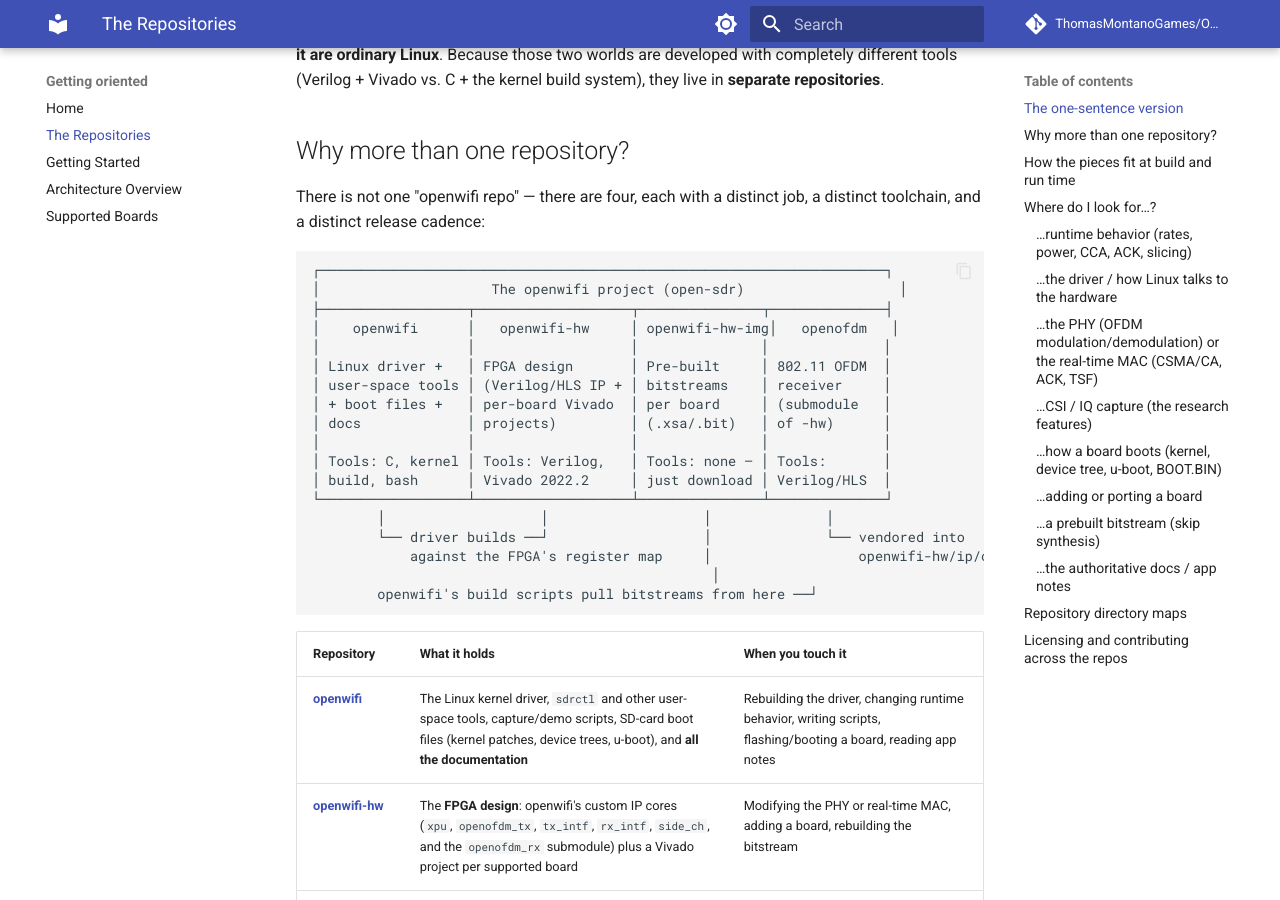
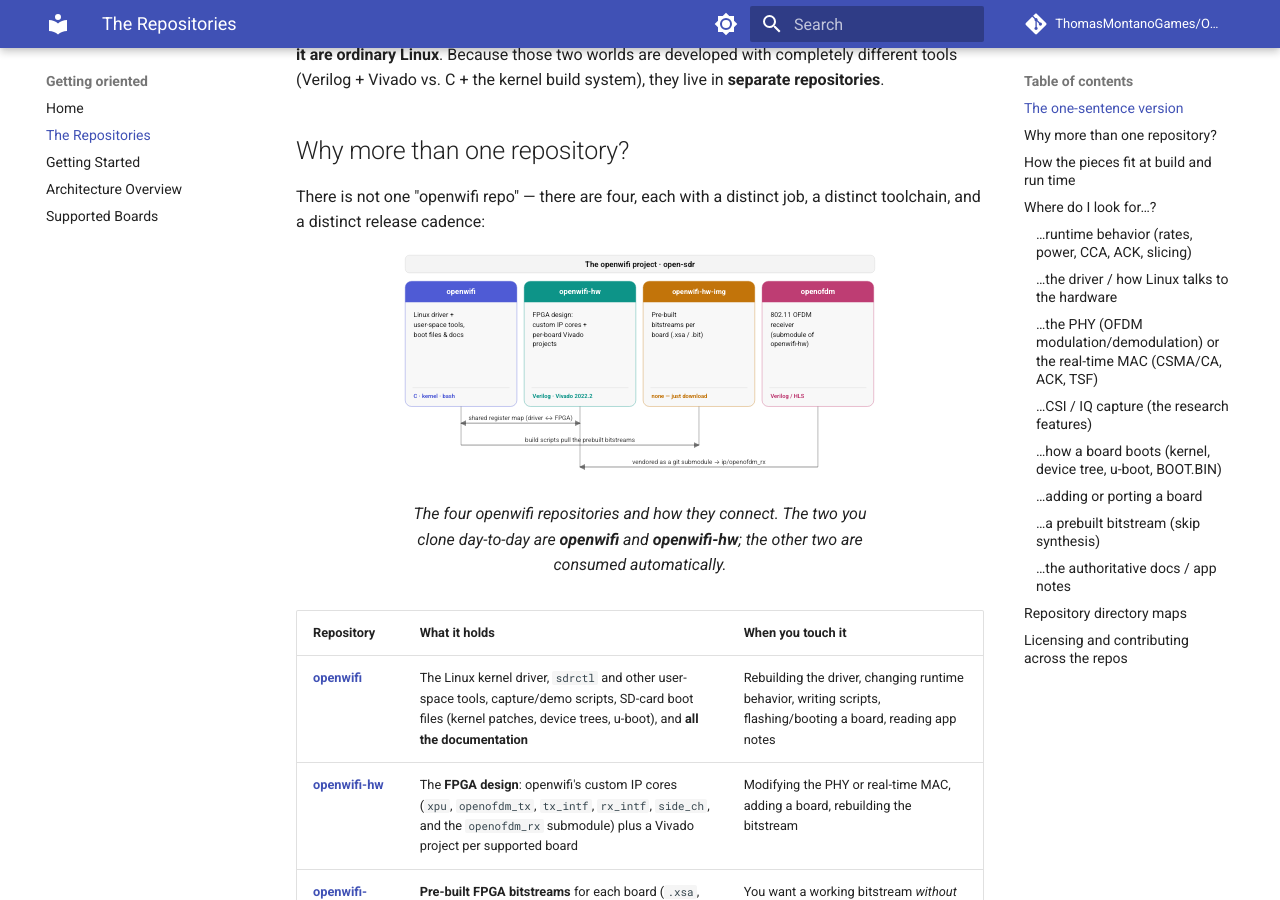
Before and after one commit to ThomasMontanoGames/OpenWifi-Wiki, an MkDocs documentation site: the page built from docs/Repositories.md, in a window 1280 px wide and 900 px high, scrolled down 405 px. Built offline with MkDocs 1.6.1 and Material for MkDocs 9.7.7, drawn with Linux system fonts in a browser that asks for light colours; comment, search, counter and statistics services are not loaded.

Commit message:
Render the repositories diagram as an inline SVG instead of ASCII art
Replaces the ASCII box diagram on the Repositories page with a
theme-aware, responsive inline SVG: four color-coded repo cards and a
labeled connector bus showing how they relate (shared register map,
bitstream pull, submodule vendoring). Uses currentColor so it adapts to
light/dark, scales crisply, and stays legible on mobile.

````diff
--- a/docs/Repositories.md
+++ b/docs/Repositories.md
@@ -10,26 +10,78 @@ openwifi is a full-stack, Linux `mac80211`-compatible IEEE 802.11 (Wi-Fi) implem
 
 There is not one "openwifi repo" — there are four, each with a distinct job, a distinct toolchain, and a distinct release cadence:
 
-```
-┌─────────────────────────────────────────────────────────────────────┐
-│                     The openwifi project (open-sdr)                   │
-├──────────────────┬───────────────────┬───────────────┬──────────────┤
-│    openwifi      │   openwifi-hw     │ openwifi-hw-img│   openofdm   │
-│                  │                   │               │              │
-│ Linux driver +   │ FPGA design       │ Pre-built     │ 802.11 OFDM  │
-│ user-space tools │ (Verilog/HLS IP + │ bitstreams    │ receiver     │
-│ + boot files +   │ per-board Vivado  │ per board     │ (submodule   │
-│ docs             │ projects)         │ (.xsa/.bit)   │ of -hw)      │
-│                  │                   │               │              │
-│ Tools: C, kernel │ Tools: Verilog,   │ Tools: none — │ Tools:       │
-│ build, bash      │ Vivado 2022.2     │ just download │ Verilog/HLS  │
-└──────────────────┴───────────────────┴───────────────┴──────────────┘
-        │                   │                   │              │
-        └── driver builds ──┘                   │              └── vendored into
-            against the FPGA's register map     │                  openwifi-hw/ip/openofdm_rx
-                                                 │
-        openwifi's build scripts pull bitstreams from here ──┘
-```
+<figure>
+<svg viewBox="0 0 920 434" role="img" aria-label="The four openwifi repositories and how they connect: openwifi (driver and tools), openwifi-hw (FPGA design), openwifi-hw-img (prebuilt bitstreams), and openofdm (OFDM receiver submodule)." style="width:100%;height:auto;max-width:920px;font-family:inherit;font-size:13px">
+  <defs>
+    <marker id="ow-arrow" viewBox="0 0 10 10" refX="8.5" refY="5" markerWidth="7" markerHeight="7" orient="auto-start-reverse">
+      <path d="M0,0 L10,5 L0,10 z" fill="currentColor" fill-opacity="0.55"/>
+    </marker>
+  </defs>
+
+  <!-- project title bar -->
+  <rect x="10" y="8" width="900" height="34" rx="8" fill="currentColor" fill-opacity="0.05" stroke="currentColor" stroke-opacity="0.15"/>
+  <text x="460" y="30" text-anchor="middle" font-size="15" font-weight="700" fill="currentColor">The openwifi project · open-sdr</text>
+
+  <!-- card 1: openwifi (indigo) -->
+  <rect x="10" y="58" width="214" height="240" rx="12" fill="currentColor" fill-opacity="0.03" stroke="#4f5bd5" stroke-opacity="0.45" stroke-width="1.4"/>
+  <path d="M10,70 a12,12 0 0 1 12,-12 h190 a12,12 0 0 1 12,12 v28 h-214 z" fill="#4f5bd5"/>
+  <text x="117" y="83" text-anchor="middle" font-size="14.5" font-weight="700" fill="#ffffff">openwifi</text>
+  <text x="26" y="126" fill="currentColor">Linux driver +</text>
+  <text x="26" y="145" fill="currentColor">user-space tools,</text>
+  <text x="26" y="164" fill="currentColor">boot files &amp; docs</text>
+  <line x1="24" y1="262" x2="210" y2="262" stroke="currentColor" stroke-opacity="0.12"/>
+  <text x="26" y="281" font-size="11" font-weight="600" fill="#4f5bd5">C · kernel · bash</text>
+
+  <!-- card 2: openwifi-hw (teal) -->
+  <rect x="238" y="58" width="214" height="240" rx="12" fill="currentColor" fill-opacity="0.03" stroke="#0d9488" stroke-opacity="0.45" stroke-width="1.4"/>
+  <path d="M238,70 a12,12 0 0 1 12,-12 h190 a12,12 0 0 1 12,12 v28 h-214 z" fill="#0d9488"/>
+  <text x="345" y="83" text-anchor="middle" font-size="14.5" font-weight="700" fill="#ffffff">openwifi-hw</text>
+  <text x="254" y="126" fill="currentColor">FPGA design:</text>
+  <text x="254" y="145" fill="currentColor">custom IP cores +</text>
+  <text x="254" y="164" fill="currentColor">per-board Vivado</text>
+  <text x="254" y="183" fill="currentColor">projects</text>
+  <line x1="252" y1="262" x2="438" y2="262" stroke="currentColor" stroke-opacity="0.12"/>
+  <text x="254" y="281" font-size="11" font-weight="600" fill="#0d9488">Verilog · Vivado 2022.2</text>
+
+  <!-- card 3: openwifi-hw-img (amber) -->
+  <rect x="466" y="58" width="214" height="240" rx="12" fill="currentColor" fill-opacity="0.03" stroke="#c2740a" stroke-opacity="0.45" stroke-width="1.4"/>
+  <path d="M466,70 a12,12 0 0 1 12,-12 h190 a12,12 0 0 1 12,12 v28 h-214 z" fill="#c2740a"/>
+  <text x="573" y="83" text-anchor="middle" font-size="13.5" font-weight="700" fill="#ffffff">openwifi-hw-img</text>
+  <text x="482" y="126" fill="currentColor">Pre-built</text>
+  <text x="482" y="145" fill="currentColor">bitstreams per</text>
+  <text x="482" y="164" fill="currentColor">board (.xsa / .bit)</text>
+  <line x1="480" y1="262" x2="666" y2="262" stroke="currentColor" stroke-opacity="0.12"/>
+  <text x="482" y="281" font-size="11" font-weight="600" fill="#c2740a">none — just download</text>
+
+  <!-- card 4: openofdm (rose) -->
+  <rect x="694" y="58" width="214" height="240" rx="12" fill="currentColor" fill-opacity="0.03" stroke="#be3d73" stroke-opacity="0.45" stroke-width="1.4"/>
+  <path d="M694,70 a12,12 0 0 1 12,-12 h190 a12,12 0 0 1 12,12 v28 h-214 z" fill="#be3d73"/>
+  <text x="801" y="83" text-anchor="middle" font-size="14.5" font-weight="700" fill="#ffffff">openofdm</text>
+  <text x="710" y="126" fill="currentColor">802.11 OFDM</text>
+  <text x="710" y="145" fill="currentColor">receiver</text>
+  <text x="710" y="164" fill="currentColor">(submodule of</text>
+  <text x="710" y="183" fill="currentColor">openwifi-hw)</text>
+  <line x1="708" y1="262" x2="894" y2="262" stroke="currentColor" stroke-opacity="0.12"/>
+  <text x="710" y="281" font-size="11" font-weight="600" fill="#be3d73">Verilog / HLS</text>
+
+  <!-- connector bus -->
+  <g stroke="currentColor" stroke-opacity="0.4" stroke-width="1.5" fill="none">
+    <path d="M117,298 V372"/>
+    <path d="M345,298 V414"/>
+    <path d="M573,298 V372"/>
+    <path d="M801,298 V414"/>
+  </g>
+  <g stroke="currentColor" stroke-opacity="0.55" stroke-width="1.6" fill="none">
+    <line x1="117" y1="330" x2="345" y2="330" marker-start="url(#ow-arrow)" marker-end="url(#ow-arrow)"/>
+    <line x1="117" y1="372" x2="573" y2="372" marker-end="url(#ow-arrow)"/>
+    <line x1="801" y1="414" x2="345" y2="414" marker-end="url(#ow-arrow)"/>
+  </g>
+  <text x="231" y="324" text-anchor="middle" font-size="12" fill="currentColor" fill-opacity="0.85">shared register map (driver ↔ FPGA)</text>
+  <text x="345" y="366" text-anchor="middle" font-size="12" fill="currentColor" fill-opacity="0.85">build scripts pull the prebuilt bitstreams</text>
+  <text x="573" y="408" text-anchor="middle" font-size="12" fill="currentColor" fill-opacity="0.85">vendored as a git submodule → ip/openofdm_rx</text>
+</svg>
+<figcaption><em>The four openwifi repositories and how they connect. The two you clone day-to-day are <strong>openwifi</strong> and <strong>openwifi-hw</strong>; the other two are consumed automatically.</em></figcaption>
+</figure>
 
 | Repository | What it holds | When you touch it |
 |---|---|---|
````
